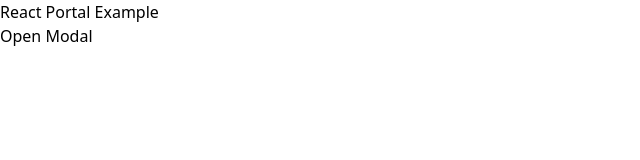
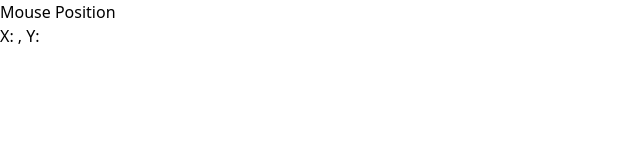
Before and after one commit to KirtikumarKavande/react-playground, a React (Vite) app: page / in a window 1280 px wide. Shown: the top 160 px of the page, without its empty margins (0-640 px from the left). Built offline with nearby package versions, Linux system fonts and the light colour scheme.

Commit message:
render props pattern

```diff
--- a/src/App.jsx
+++ b/src/App.jsx
@@ -12,6 +12,7 @@ import SimpleUseCallbackFn from "./useCallbackdemo/SimpleUseCallbackFn";
 import HOC from "./HOC/HOC";
 import FormConfigExample from "./config-driven-ui-form/Form";
 import Portal from "./ReactPortals/Portal";
+import MouseApp from "./render-pattern/MouseApp";
 
 const App = () => {
   return (
@@ -33,7 +34,8 @@ const App = () => {
 
       {/* <SimpleUseCallbackFn/> */}
 
-      <Portal/>
+      {/* <Portal/> */}
+      <MouseApp/>
     </div>
   );
 };
--- /dev/null
+++ b/src/render-pattern/MouseApp.jsx
@@ -0,0 +1,18 @@
+import RenderPattern from "./RenderPattern";
+
+
+
+const MouseApp = () => {
+    function renderData({x,y}) {
+      return (
+        <div style={{ height: "100vh" }}>
+          <h1>Mouse Position</h1>
+          <p>
+            X: {x}, Y: {y}
+          </p>
+        </div>
+      );
+    }
+    return <RenderPattern render={renderData} />;
+  };
+  export default MouseApp;
--- /dev/null
+++ b/src/render-pattern/RenderPattern.jsx
@@ -0,0 +1,13 @@
+import { useState } from "react";
+
+const RenderPattern = ({ render }) => {
+  const [position, setPosition] = useState({ x: "", y: "" });
+
+  document.addEventListener("mousemove", (e) => {
+    setPosition({ x: e.clientX, y: e.clientY });
+  });
+
+  return render(position);
+};
+
+export default RenderPattern;
```
